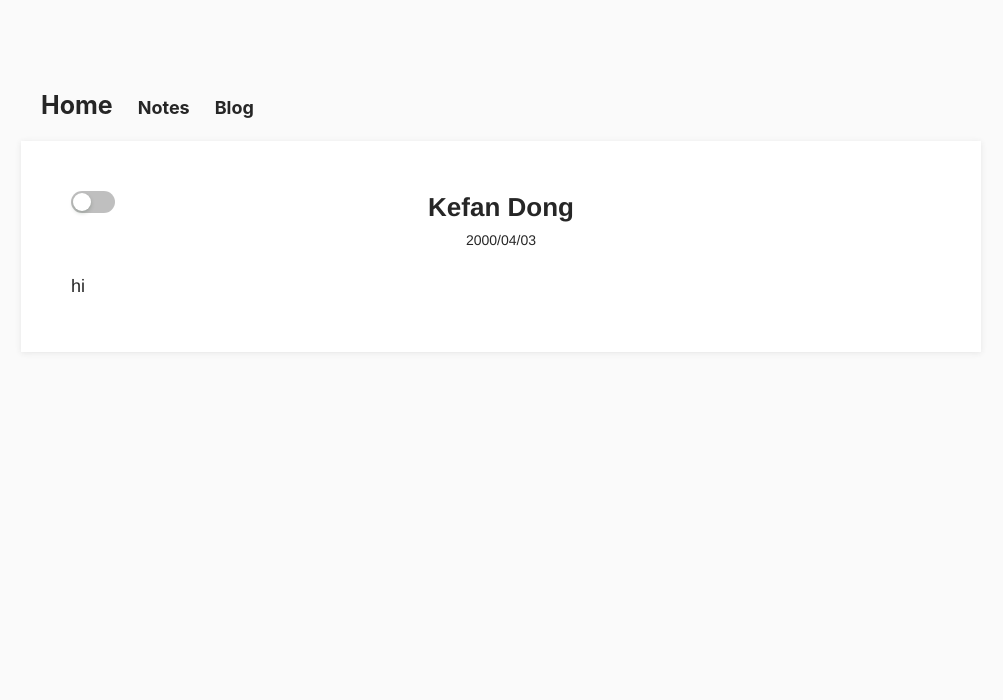
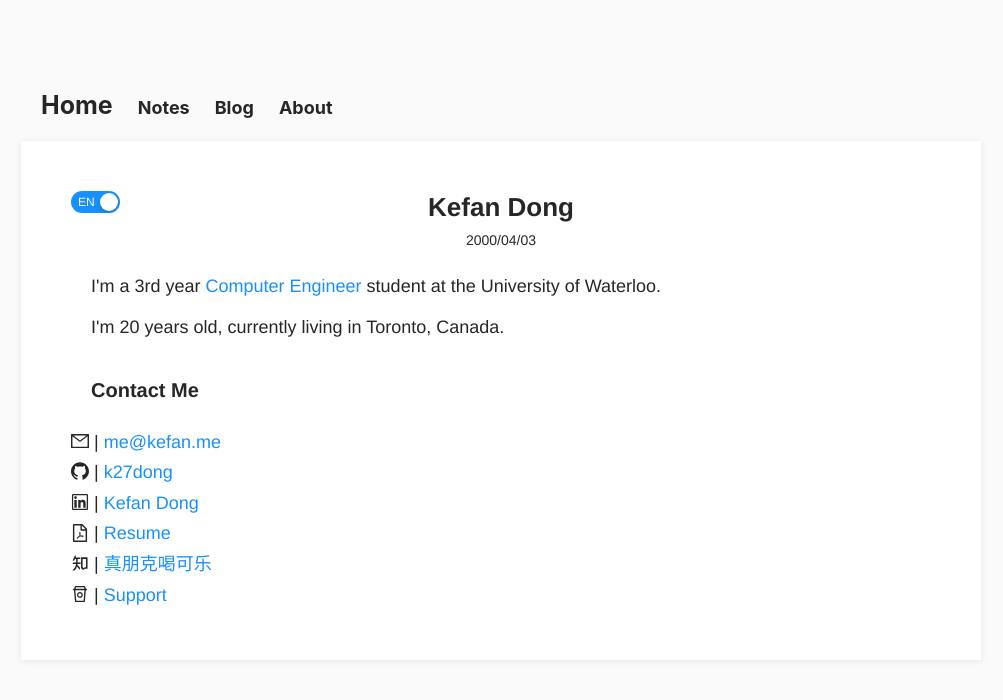
Before and after one commit to k27dong/mywebsite, a React (Create React App) app: page /about in a window 1280 px wide. Shown: the top 700 px of the page, without its empty margins (139-1142 px from the left). Built offline with nearby package versions, Linux system fonts and the light colour scheme; a web font is replaced by a local one.

Commit message:
add about page

```diff
--- a/src/app/about/about-main.jsx
+++ b/src/app/about/about-main.jsx
@@ -3,6 +3,8 @@ import { Switch } from "antd"
 import styled from "styled-components"
 import BlogPage from "../blog/blog-page"
 import { PostContainer, Title, Info, PostBody } from "../blog/post"
+import CnIntro from "./cn-intro"
+import EnIntro from "./en-intro"
 
 const LangSwitch = styled(Switch)`
   position: absolute;
@@ -13,30 +15,32 @@ const ABOUTINFO = {
     cn: "董珂璠",
     en: "Kefan Dong",
   },
+  birthday: "2000/04/03",
+  intro: {
+    cn: <CnIntro />,
+    en: <EnIntro />,
+  },
 }
 
 const AboutMain = () => {
   const [lang, setLang] = useState("en")
 
   const toggle_lang = (checked) => {
-    setLang(checked ? "cn" : "en")
-  }
-
-  const ABOUT = {
-    name: {
-      cn: "董珂璠",
-      en: "Kefan Dong",
-    },
-    birthday: "2000/04/03",
+    setLang(checked ? "en" : "cn")
   }
 
   return (
     <BlogPage>
       <PostContainer>
-        <LangSwitch onChange={toggle_lang} />
-        <Title>{ABOUT.name[lang]}</Title>
-        <Info>{ABOUT.birthday}</Info>
-        <PostBody>hi</PostBody>
+        <LangSwitch
+          onChange={toggle_lang}
+          checkedChildren="EN"
+          unCheckedChildren="ZH"
+          defaultChecked
+        />
+        <Title>{ABOUTINFO.name[lang]}</Title>
+        <Info>{ABOUTINFO.birthday}</Info>
+        <PostBody>{ABOUTINFO.intro[lang]}</PostBody>
       </PostContainer>
     </BlogPage>
   )
--- /dev/null
+++ b/src/app/about/en-intro.jsx
@@ -0,0 +1,25 @@
+import React from "react"
+import { AboutTitle, AboutContent, SocialMedia, Contact } from "./font-book"
+import { MyAge } from "../util"
+
+const EnIntro = () => {
+  return (
+    <>
+      <AboutContent>
+        I'm a 3rd year{" "}
+        <Contact href="https://uwaterloo.ca/future-students/programs/computer-engineering">
+          Computer Engineer{" "}
+        </Contact>
+        student at the University of Waterloo.
+      </AboutContent>
+      <AboutContent>
+        I'm {MyAge()} years old, currently living in Toronto, Canada.
+      </AboutContent>
+
+      <AboutTitle>Contact Me</AboutTitle>
+      <SocialMedia />
+    </>
+  )
+}
+
+export default EnIntro
--- /dev/null
+++ b/src/app/about/font-book.jsx
@@ -0,0 +1,54 @@
+import React from "react"
+import styled from "styled-components"
+import {
+  ZhihuOutlined,
+  MailOutlined,
+  GithubOutlined,
+  LinkedinOutlined,
+  FilePdfOutlined,
+  RestOutlined,
+} from "@ant-design/icons"
+import { CONST } from "../util"
+
+const AboutTitle = styled.div`
+  padding: 20px;
+  font-size: 20px;
+  font-weight: bold;
+`
+
+const AboutContent = styled.div`
+  padding: 0 0 10px 20px;
+`
+
+const Contact = styled(`a`).attrs((props) => ({
+  target: "_blank",
+  rel: "noopener noreferrer",
+}))``
+
+const SocialMedia = () => {
+  return (
+    <>
+      <div>
+        <MailOutlined /> | <Contact href={CONST.MAIL}>me@kefan.me</Contact>
+      </div>
+      <div>
+        <GithubOutlined /> | <Contact href={CONST.GITHUB}>k27dong</Contact>
+      </div>
+      <div>
+        <LinkedinOutlined /> |{" "}
+        <Contact href={CONST.LINKEDIN}>Kefan Dong</Contact>
+      </div>
+      <div>
+        <FilePdfOutlined /> | <Contact href={CONST.RESUME}>Resume</Contact>
+      </div>
+      <div>
+        <ZhihuOutlined /> | <Contact href={CONST.ZHIHU}>真朋克喝可乐</Contact>
+      </div>
+      <div>
+        <RestOutlined /> | <Contact href={CONST.BUYMECOFFEE}>Support</Contact>
+      </div>
+    </>
+  )
+}
+
+export { AboutTitle, AboutContent, SocialMedia, Contact }
--- a/src/app/blog/blog-page.jsx
+++ b/src/app/blog/blog-page.jsx
@@ -57,7 +57,7 @@ const BlogPage = ({ children }) => {
         <TitleText to="">Home</TitleText>
         <SmallLink to="/salt">Notes</SmallLink>
         <SmallLink to="/blog">Blog</SmallLink>
-        {/* <SmallLink to="/about">About</SmallLink> */}
+        <SmallLink to="/about">About</SmallLink>
       </TitleBlock>
       <Container>
         <Wrapper>{children}</Wrapper>
--- a/src/app/util.jsx
+++ b/src/app/util.jsx
@@ -1,6 +1,7 @@
 const CONST = {
   GITHUB: "https://github.com/k27dong",
   LINKEDIN: "https://www.linkedin.com/in/k27dong/",
+  MAIL: "mailto:me@kefan.me",
   CIBC: "https://www.cibc.com/",
   UWENG: "https://uwaterloo.ca/engineering/",
   SAFYRELABS: "https://www.safyrelabs.com/",
@@ -9,9 +10,10 @@ const CONST = {
   CURRENTYEAR: new Date().getFullYear(),
   BUYMECOFFEE: "https://www.buymeacoffee.com/kefan",
   WHOAMI: "Kefan Dong",
+  ZHIHU: "https://www.zhihu.com/people/csbt34d",
   RESUME: `${process.env.PUBLIC_URL}/Kefan_Dong_Resume_PDF.pdf`,
   DEPLOYMENT_HOST: "http://kefan.me/",
-  // DEPLOYMENT_HOST: "http://localhost:5000/"
+  // DEPLOYMENT_HOST: "http://localhost:5000/",
 }
 
 const ConvertDate = (date, format) => {
@@ -43,4 +45,10 @@ const ConvertDate = (date, format) => {
   }
 }
 
-export { CONST, ConvertDate }
+const MyAge = () => {
+  let age_diff = Date.now() - new Date("April 3, 2000 12:00:00")
+  let age_date = new Date(age_diff)
+  return Math.abs(age_date.getUTCFullYear() - 1970)
+}
+
+export { CONST, ConvertDate, MyAge }
```
Also changed, not shown: src/app/about/cn-intro.jsx (added, +21 -0 lines).
